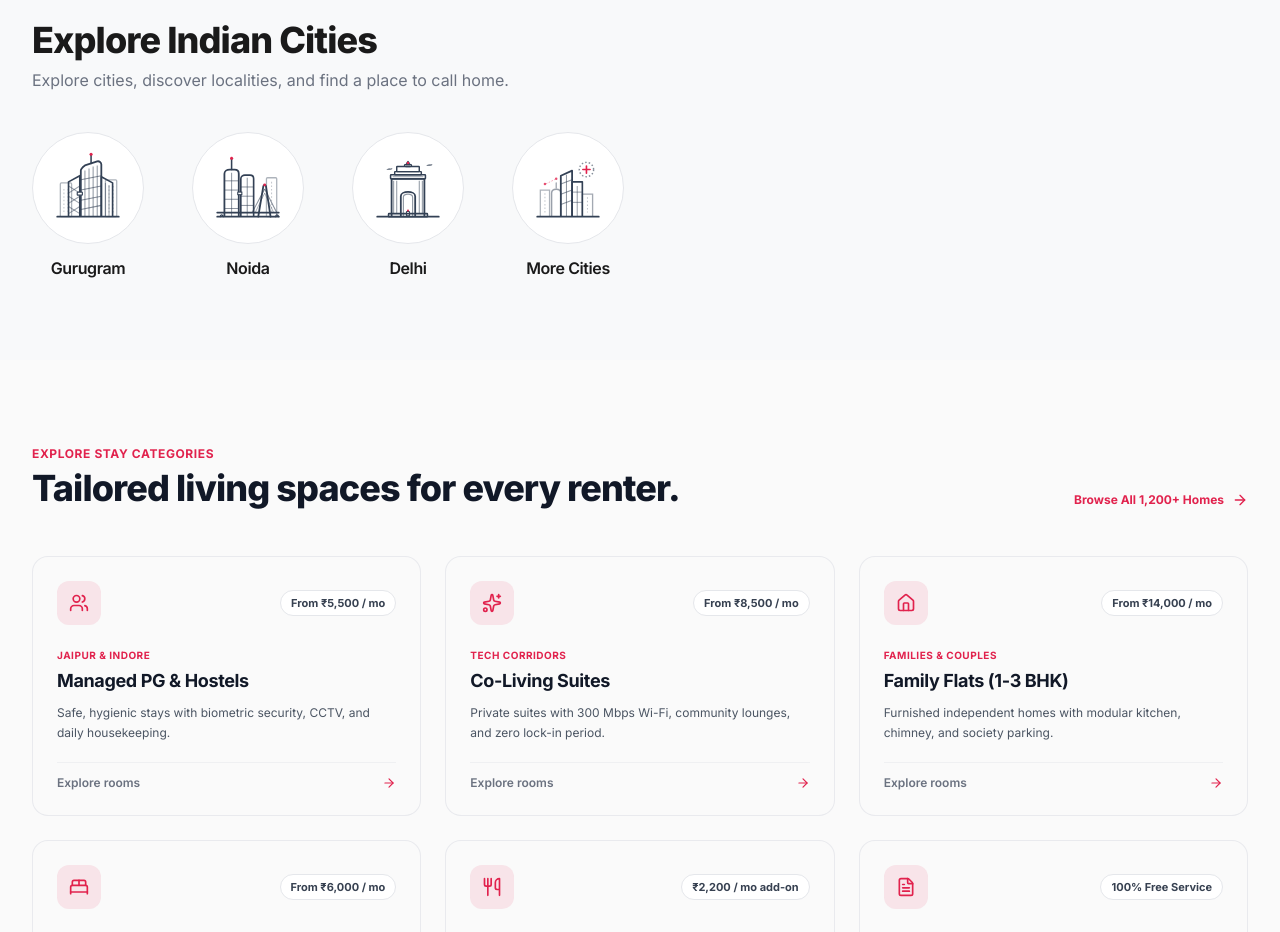
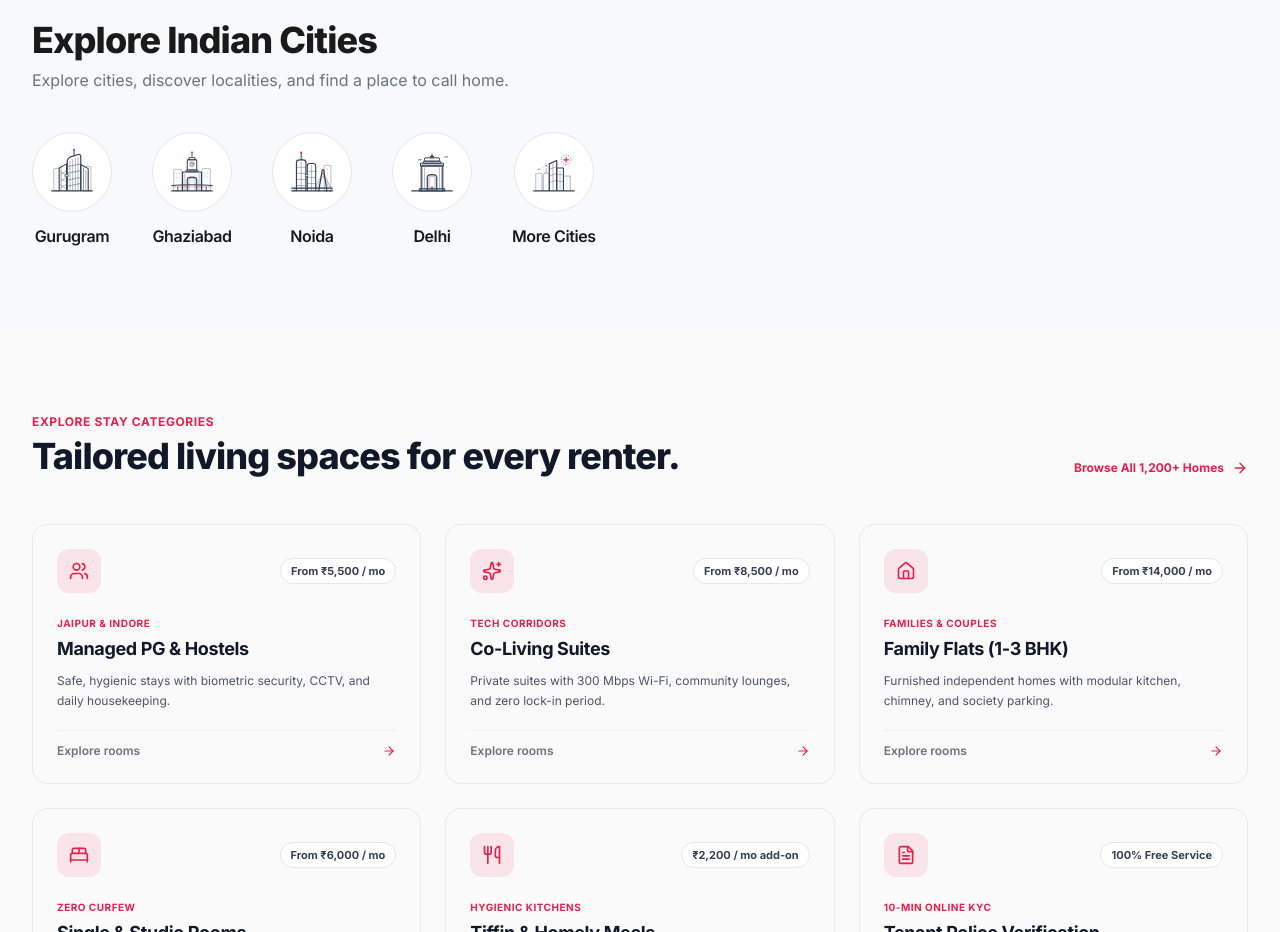
Before and after one commit to amannex/apnastay, a Next.js app: page / in a window 1280 px wide. Shown: the part 860-1792 px from the top of the page. Built offline with nearby package versions, Linux system fonts and the light colour scheme; no server answers.

Commit message:
feat(home): re-add Ghaziabad with outlined illustration and reduce icon container radius

```diff
--- a/src/components/sections/CityIllustrations.tsx
+++ b/src/components/sections/CityIllustrations.tsx
@@ -101,7 +101,117 @@ export function GurugramIllustration({ className = 'w-full h-full' }: CityIllust
 }
 
 /**
- * 2. NOIDA (Outlined line-art: Expressway Towers & Cable-Stayed Bridge)
+ * 2. GHAZIABAD (Outlined line-art: Gateway Arch, Clock Tower Dome & Elevated Metro Line)
+ */
+export function GhaziabadIllustration({ className = 'w-full h-full' }: CityIllustrationProps) {
+  return (
+    <svg
+      viewBox="0 0 80 80"
+      fill="none"
+      xmlns="http://www.w3.org/2000/svg"
+      className={className}
+      aria-hidden="true"
+    >
+      {/* Background Residential Buildings */}
+      <rect
+        x="13"
+        y="36"
+        width="12"
+        height="32"
+        rx="1"
+        stroke="currentColor"
+        strokeWidth="1.25"
+        strokeOpacity="0.4"
+      />
+      <circle cx="16.5" cy="42" r="0.8" fill="currentColor" opacity="0.4" />
+      <circle cx="21" cy="42" r="0.8" fill="currentColor" opacity="0.4" />
+      <circle cx="16.5" cy="48" r="0.8" fill="currentColor" opacity="0.4" />
+      <circle cx="21" cy="48" r="0.8" fill="currentColor" opacity="0.4" />
+
+      <rect
+        x="55"
+        y="35"
+        width="12"
+        height="33"
+        rx="1"
+        stroke="currentColor"
+        strokeWidth="1.25"
+        strokeOpacity="0.4"
+      />
+      <circle cx="58.5" cy="41" r="0.8" fill="currentColor" opacity="0.4" />
+      <circle cx="63" cy="41" r="0.8" fill="currentColor" opacity="0.4" />
+      <circle cx="58.5" cy="47" r="0.8" fill="currentColor" opacity="0.4" />
+      <circle cx="63" cy="47" r="0.8" fill="currentColor" opacity="0.4" />
+
+      {/* Central Gateway Arch & Clock Tower */}
+      {/* Finial / Dome */}
+      <line x1="40" y1="12" x2="40" y2="16" stroke="currentColor" strokeWidth="1.4" strokeLinecap="round" />
+      <circle cx="40" cy="11" r="1.3" fill="#E1224D" />
+      <path
+        d="M35 22C35 17 45 17 45 22H35Z"
+        stroke="currentColor"
+        strokeWidth="1.5"
+        strokeLinejoin="round"
+      />
+
+      {/* Clock Tower Box */}
+      <rect x="33" y="22" width="14" height="15" rx="0.5" stroke="currentColor" strokeWidth="1.5" />
+      <circle cx="40" cy="28.5" r="3.2" stroke="currentColor" strokeWidth="1" />
+      {/* Clock Hands */}
+      <line x1="40" y1="28.5" x2="40" y2="26.8" stroke="#E1224D" strokeWidth="0.8" strokeLinecap="round" />
+      <line x1="40" y1="28.5" x2="41.5" y2="28.5" stroke="currentColor" strokeWidth="0.8" strokeLinecap="round" />
+
+      {/* Cornice */}
+      <rect x="31" y="37" width="18" height="2.5" rx="0.5" stroke="currentColor" strokeWidth="1.3" />
+
+      {/* Grand Entry Arch Base */}
+      <path
+        d="M26 68V40H54V68"
+        stroke="currentColor"
+        strokeWidth="1.75"
+        strokeLinejoin="round"
+      />
+
+      {/* Central Arch Portal Opening */}
+      <path
+        d="M33 68V51C33 46.5 47 46.5 47 51V68"
+        stroke="currentColor"
+        strokeWidth="1.75"
+        strokeLinejoin="round"
+      />
+
+      {/* Recessed Inner Arch Depth Line */}
+      <path
+        d="M35.5 68V52C35.5 48.5 44.5 48.5 44.5 52V68"
+        stroke="currentColor"
+        strokeWidth="1"
+        strokeOpacity="0.55"
+      />
+
+      {/* Arch Pier vertical lines */}
+      <line x1="29.5" y1="42" x2="29.5" y2="68" stroke="currentColor" strokeWidth="1" strokeOpacity="0.55" />
+      <line x1="50.5" y1="42" x2="50.5" y2="68" stroke="currentColor" strokeWidth="1" strokeOpacity="0.55" />
+
+      {/* Elevated Metro Rail Viaduct (Ghaziabad Rapid Transit) */}
+      <path
+        d="M10 60C25 58.5 55 58.5 70 60"
+        stroke="currentColor"
+        strokeWidth="1.6"
+        strokeLinecap="round"
+      />
+      <line x1="10" y1="62" x2="70" y2="62" stroke="#E1224D" strokeWidth="0.8" strokeOpacity="0.7" />
+      {/* Metro Support Pillars */}
+      <line x1="19" y1="62" x2="19" y2="68" stroke="currentColor" strokeWidth="1.3" />
+      <line x1="61" y1="62" x2="61" y2="68" stroke="currentColor" strokeWidth="1.3" />
+
+      {/* Base ground line */}
+      <line x1="10" y1="68" x2="70" y2="68" stroke="currentColor" strokeWidth="1.75" strokeLinecap="round" />
+    </svg>
+  );
+}
+
+/**
+ * 3. NOIDA (Outlined line-art: Expressway Towers & Cable-Stayed Bridge)
  */
 export function NoidaIllustration({ className = 'w-full h-full' }: CityIllustrationProps) {
   return (
@@ -199,7 +309,7 @@ export function NoidaIllustration({ className = 'w-full h-full' }: CityIllustrat
 }
 
 /**
- * 3. DELHI (Outlined line-art: India Gate Architectural Monument)
+ * 4. DELHI (Outlined line-art: India Gate Architectural Monument)
  */
 export function DelhiIllustration({ className = 'w-full h-full' }: CityIllustrationProps) {
   return (
@@ -289,7 +399,7 @@ export function DelhiIllustration({ className = 'w-full h-full' }: CityIllustrat
 }
 
 /**
- * 4. MORE CITIES (Outlined line-art: Multi-City Skyline Panorama & Explore Compass/Plus)
+ * 5. MORE CITIES (Outlined line-art: Multi-City Skyline Panorama & Explore Compass/Plus)
  */
 export function MoreCitiesIllustration({ className = 'w-full h-full' }: CityIllustrationProps) {
   return (
--- a/src/components/sections/ExploreCities.tsx
+++ b/src/components/sections/ExploreCities.tsx
@@ -3,6 +3,7 @@
 import React from 'react';
 import {
   GurugramIllustration,
+  GhaziabadIllustration,
   NoidaIllustration,
   DelhiIllustration,
   MoreCitiesIllustration,
@@ -18,6 +19,11 @@ const ACTIVE_CITIES = [
     id: 'gurugram',
     name: 'Gurugram',
     Illustration: GurugramIllustration,
+  },
+  {
+    id: 'ghaziabad',
+    name: 'Ghaziabad',
+    Illustration: GhaziabadIllustration,
   },
   {
     id: 'noida',
@@ -50,7 +56,7 @@ export default function ExploreCities({ selectedCity, onSelectCity }: ExploreCit
       </div>
 
       {/* 2. LEFT-ALIGNED CITIES DISCOVERY ROW */}
-      <div className="flex flex-wrap items-center justify-start gap-6 sm:gap-8 md:gap-10 lg:gap-12">
+      <div className="flex flex-wrap items-center justify-start gap-5 sm:gap-7 md:gap-9 lg:gap-10">
         {ACTIVE_CITIES.map((city) => {
           const isSelected = selectedCity?.toLowerCase() === city.name.toLowerCase();
 
@@ -62,9 +68,9 @@ export default function ExploreCities({ selectedCity, onSelectCity }: ExploreCit
               className="group flex flex-col items-center focus:outline-none focus-visible:ring-2 focus-visible:ring-[#E1224D] focus-visible:ring-offset-2 rounded-full cursor-pointer transition-all duration-300"
               aria-label={`Explore ${city.name}`}
             >
-              {/* Circular Outlined Container */}
+              {/* Circular Outlined Container with slightly reduced radius */}
               <div
-                className={`w-20 h-20 sm:w-24 sm:h-24 md:w-28 md:h-28 rounded-full bg-white border transition-all duration-300 flex items-center justify-center p-3 sm:p-3.5 shadow-2xs group-hover:shadow-apple-hover group-hover:-translate-y-1 ${
+                className={`w-16 h-16 sm:w-20 sm:h-20 md:w-22 md:h-22 rounded-full bg-white border transition-all duration-300 flex items-center justify-center p-2.5 sm:p-3 shadow-2xs group-hover:shadow-apple-hover group-hover:-translate-y-1 ${
                   isSelected
                     ? 'border-[#E1224D] ring-4 ring-rose-100 shadow-apple-hover scale-105'
                     : 'border-[#E5E7EB] group-hover:border-[#E1224D]'
@@ -75,7 +81,7 @@ export default function ExploreCities({ selectedCity, onSelectCity }: ExploreCit
 
               {/* City Name */}
               <span
-                className={`mt-2.5 sm:mt-3 text-sm sm:text-base font-semibold tracking-tight transition-colors text-center ${
+                className={`mt-2.5 sm:mt-3 text-xs sm:text-sm md:text-base font-semibold tracking-tight transition-colors text-center ${
                   isSelected
                     ? 'text-[#E1224D]'
                     : 'text-[#1A1A1A] group-hover:text-[#E1224D]'
```
